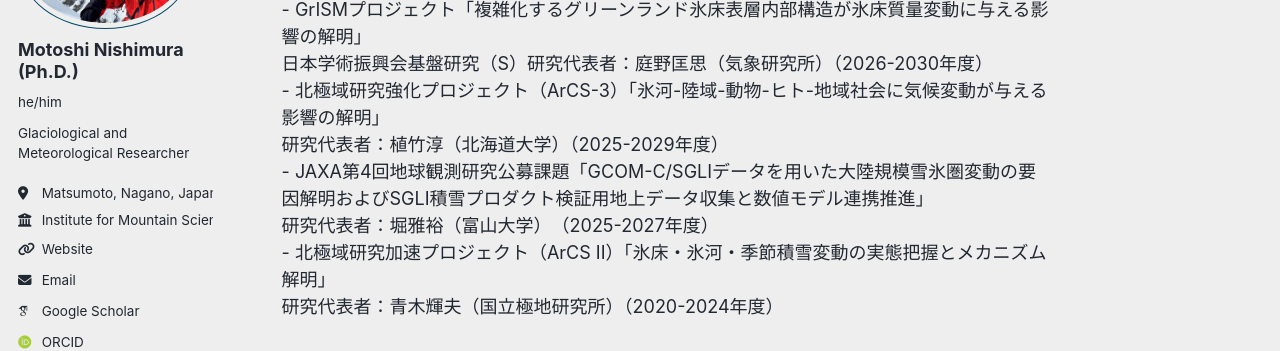
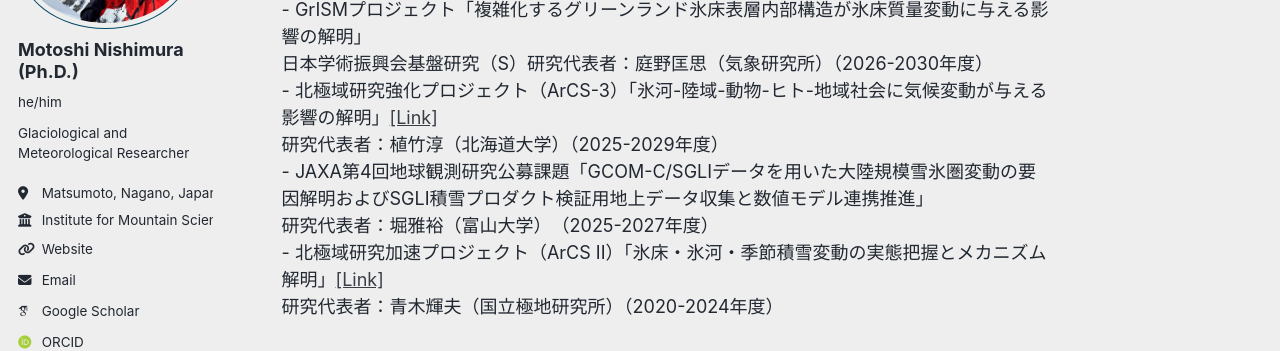
Before and after one commit to MotoshiNishimura/MotoshiNishimura.github.io, a Jekyll site: the page built from _pages/interest.md, in a window 1280 px wide and 900 px high, scrolled down 1144 px. Shown: the part 206-557 px from the top of the window. Built offline with Jekyll 4.4.1, drawn with Linux system fonts in a browser that asks for light colours; some web fonts are replaced; a script bundle is joined from its source files by our own code; library files that are not in the unit come from our copies.

Commit message:
Add links to related research projects in interest.md

```diff
--- a/_pages/interest.md
+++ b/_pages/interest.md
@@ -43,11 +43,11 @@ author_profile: true
 【関連研究プロジェクト】<br>
 - GrISMプロジェクト「複雑化するグリーンランド氷床表層内部構造が氷床質量変動に与える影響の解明」<br>
 日本学術振興会基盤研究（S）研究代表者：庭野匡思（気象研究所）（2026-2030年度）<br>
-- 北極域研究強化プロジェクト（ArCS-3）「氷河-陸域-動物-ヒト-地域社会に気候変動が与える影響の解明」<br>
+- 北極域研究強化プロジェクト（ArCS-3）「氷河-陸域-動物-ヒト-地域社会に気候変動が与える影響の解明」<a href="https://www.arcs3.nipr.ac.jp/" target="_blank">[Link]</a><br>
 研究代表者：植竹淳（北海道大学）（2025-2029年度）<br>
 - JAXA第4回地球観測研究公募課題「GCOM-C/SGLIデータを用いた大陸規模雪氷圏変動の要因解明およびSGLI積雪プロダクト検証用地上データ収集と数値モデル連携推進」<br>
 研究代表者：堀雅裕（富山大学）　（2025-2027年度）<br>
-- 北極域研究加速プロジェクト（ArCS II）「氷床・氷河・季節積雪変動の実態把握とメカニズム解明」<br>
+- 北極域研究加速プロジェクト（ArCS II）「氷床・氷河・季節積雪変動の実態把握とメカニズム解明」<a href="https://www.nipr.ac.jp/arcs2/index.html" target="_blank">[Link]</a><br>
 研究代表者：青木輝夫（国立極地研究所）（2020-2024年度）<br>
 </p>
 
```
